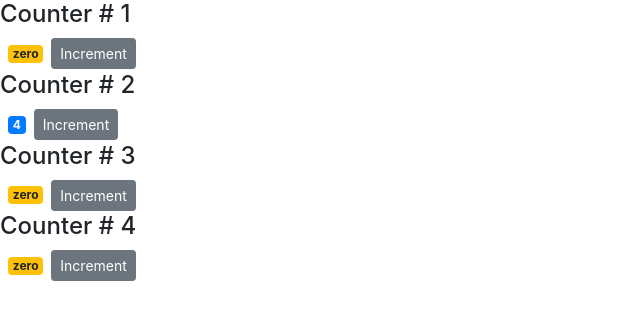
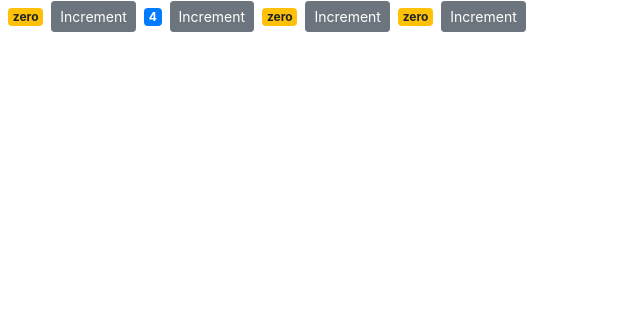
Before and after one commit to jpalmat/create-react-app, a React (Create React App) app: page / in a window 1280 px wide. Shown: the top 320 px of the page, without its empty margins (0-640 px from the left). Built offline with nearby package versions, Linux system fonts and the light colour scheme.

Commit message:
remove children, just was test

```diff
--- a/src/components/counter.jsx
+++ b/src/components/counter.jsx
@@ -30,7 +30,6 @@
         console.log(this.props);
         return (
         <React.Fragment>
-            {this.props.children}
             <span className={this.getBadgeClasses()}>{this.formatCounter()}</span>
             <button onClick={() => this.handleIncrement({id: 1})} className="btn btn-secondary btn-sm">Increment</button>
         </React.Fragment>);
--- a/src/components/counters.jsx
+++ b/src/components/counters.jsx
@@ -14,9 +14,7 @@
         return (
             <div>
                 { this.state.counters.map(counter =>
-                <Counter key={counter.id} value={counter.value}>
-                    <h4>Counter # {counter.id}</h4>
-                 </Counter>)}
+                <Counter key={counter.id} value={counter.value}/>)}
             </div>);
     }
 }
```
